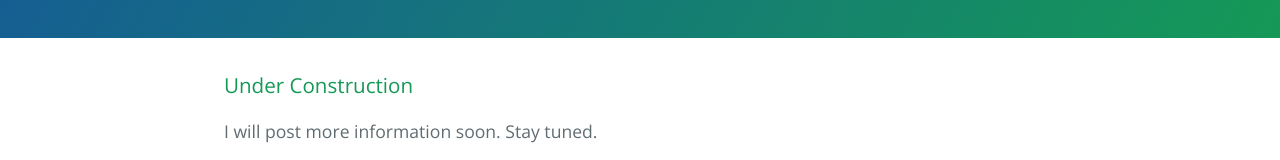
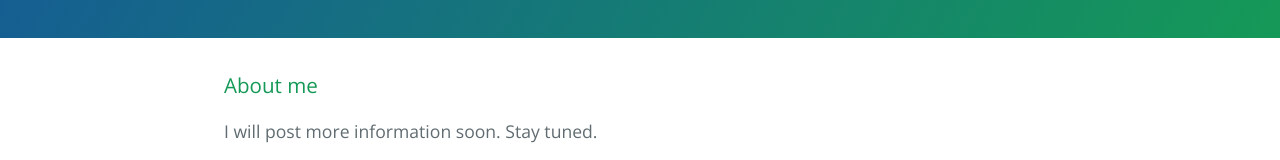
Before and after one commit to justinugerio/justinugerio.github.io, a plain HTML site: page index.html in a window 1280 px wide. Shown: the part 279-439 px from the top of the page. Drawn offline with nearby package versions, Linux system fonts and the light colour scheme.

Commit message:
Minor updates
Signed-off-by: Justin Ugerio <justinugerio@users.noreply.github.com>

```diff
--- a/index.html
+++ b/index.html
@@ -18,7 +18,7 @@
     <section class="main-content">
       <h3>
         <a id="welcome-to-github-pages" class="anchor" href="#welcome-to-github-pages" aria-hidden="true"><span class="octicon octicon-link"></span></a>
-        Under Construction
+        About me
       </h3>
 
       <p>
```
